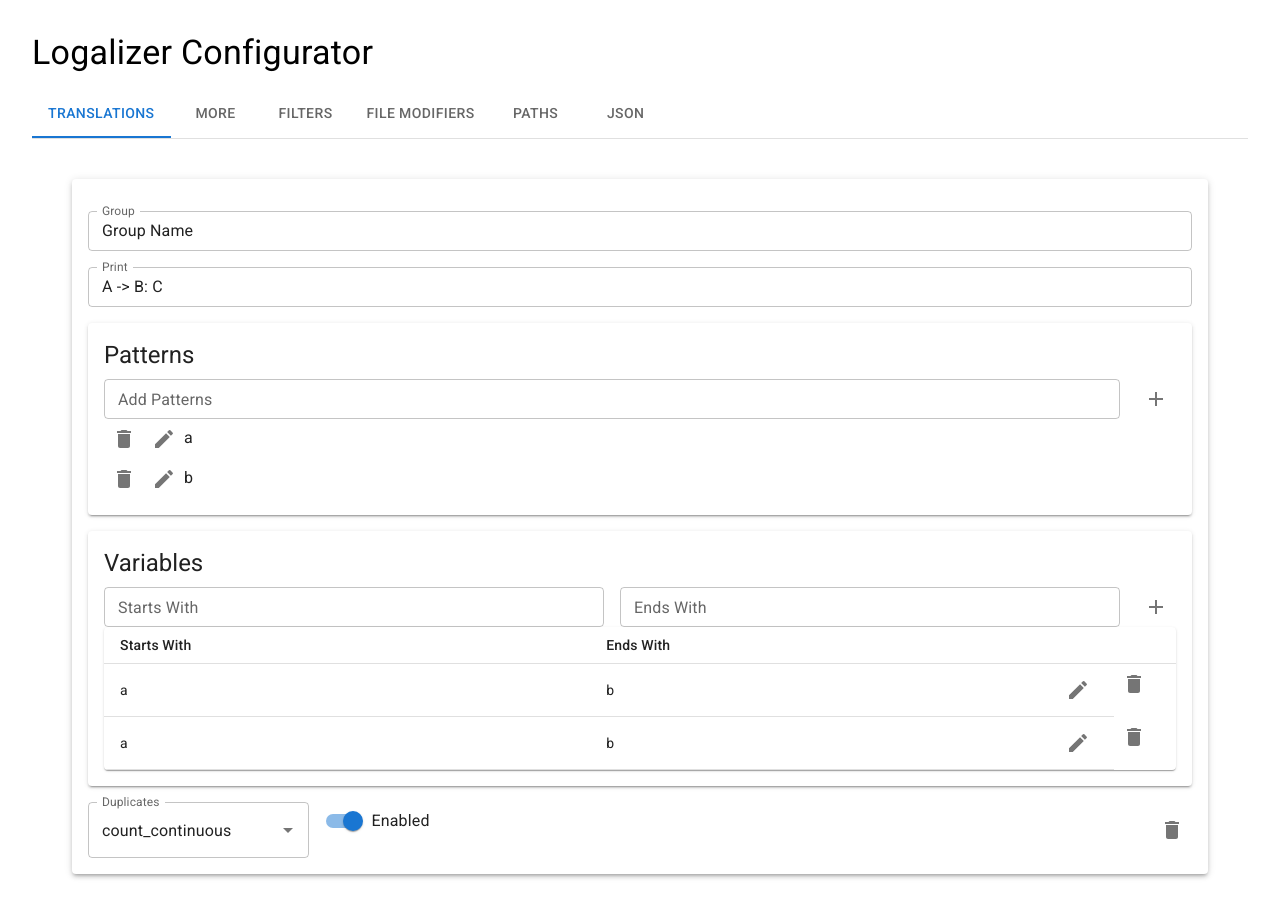
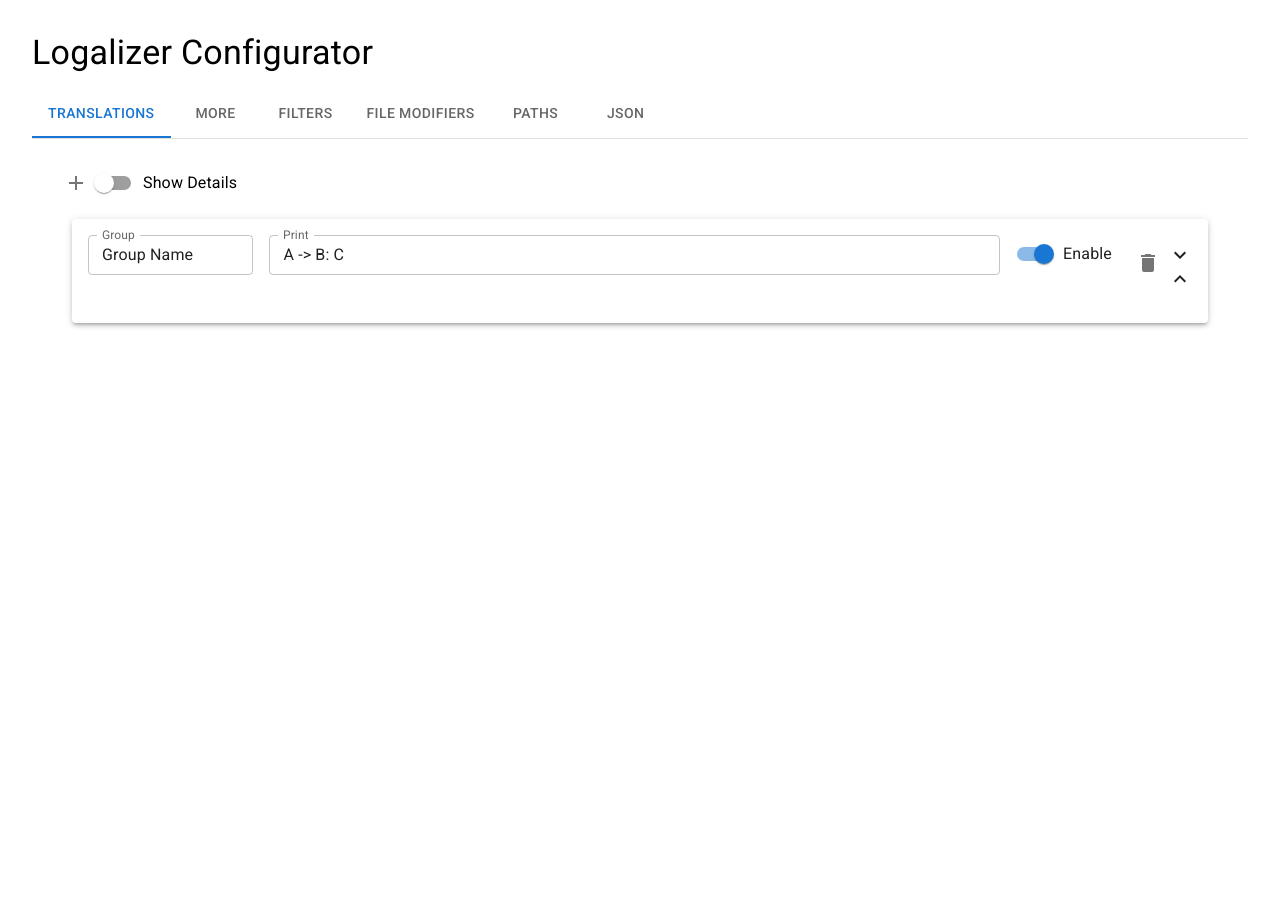
Before and after one commit to Logalizer/LogalizerConfigurator, a React (Create React App) app: page / in a window 1280 px wide. Shown: the top 918 px of the page. After the commit the page ends 800 px from the top, so only its background shows below. Built offline with nearby package versions, Linux system fonts and the light colour scheme; the HTML template or start-up script is replaced by a standard one.

Commit message:
Add show hide with global and local states

```diff
--- a/src/TranslationsPane.js
+++ b/src/TranslationsPane.js
@@ -14,7 +14,12 @@ import { Edit } from "@mui/icons-material";
 import IconButton from "@mui/material/IconButton";
 import DeleteIcon from "@mui/icons-material/Delete";
 import Grid from "@mui/material/Unstable_Grid2";
+import ExpandMoreIcon from "@mui/icons-material/ExpandMore";
+import ExpandLessIcon from "@mui/icons-material/ExpandLess";
+import AddIcon from "@mui/icons-material/Add";
+import Box from "@mui/material/Box";
 
+import Collapse from "@mui/material/Collapse";
 function Group({ Index, Text }) {
   const dispatch = useConfigDispatch();
   return (
@@ -138,7 +143,7 @@ function Variables({ TrIndex, Data }) {
 function Enabled({ Index, Value }) {
   const dispatch = useConfigDispatch();
   return (
-    <FormControl fullWidth sx={{ m: 1 }} variant="standard">
+    <FormControl fullWidth variant="standard">
       <FormControlLabel
         control={
           <Switch
@@ -153,7 +158,7 @@ function Enabled({ Index, Value }) {
             }}
           />
         }
-        label="Enabled"
+        label="Enable"
       />
     </FormControl>
   );
@@ -210,39 +215,120 @@ function DeleteBtn() {
 // Feature: Different views for seeing translations
 // Feature: Lazy load translations only if the UI is slow
 
-export default function TranslationsPane() {
-  const config = useConfig();
+function Translation({ Index, Translation, Details }) {
+  // 0 - undefined
+  // 1 - hide
+  // 2 = show
+  const [localChecked, setLocalChecked] = useState(0);
+  const i = Index;
+  const tr = Translation;
+  const showProp = { display: { xl: "none", xs: "block" } };
+  const hideProp = { display: { xs: "none", md: "block" } };
+  let show;
+  if (Details == true) {
+    if (localChecked == 0) {
+      show = true;
+    } else if (localChecked == 1) {
+      show = false;
+    } else if (localChecked == 2) {
+      show = true;
+    }
+  } else {
+    if (localChecked == 0) {
+      show = false;
+    } else if (localChecked == 1) {
+      show = false;
+    } else if (localChecked == 2) {
+      show = true;
+    }
+  }
+  return (
+    <Paper elevation={3} sx={{ margin: 2, p: 2 }}>
+      <Grid container spacing={2}>
+        <Grid xs>
+          <Group Index={i} Text={tr.group} />
+        </Grid>
+        <Grid xs={8}>
+          <Print Index={i} Text={tr.print} />
+          <Typography variant="h5" component="h5"></Typography>
+        </Grid>
+        <Grid xs="auto">
+          <Stack direction="row">
+            <Enabled Index={i} Value={tr.enabled ?? true} />
+            <DeleteBtn />
+            <Box
+              paddingTop={1}
+              onClick={(e) => {
+                setLocalChecked((prev) => {
+                  if (prev == 0 || prev == 1) return 2;
+                  return 1;
+                });
+              }}
+            >
+              <ExpandMoreIcon sx={show ? showProp : hideProp} />
+              <ExpandLessIcon sx={show ? hideProp : showProp} />
+            </Box>
+          </Stack>
+        </Grid>
 
-  const translations = config.translations.map((tr, i) => {
-    return (
-      <>
-        <Paper elevation={3} sx={{ margin: 2, p: 2 }}>
-          <Stack direction="column" spacing={2}>
-            <Typography variant="h5" component="h5"></Typography>
-            <Group Index={i} Text={tr.group} />
-            <Print Index={i} Text={tr.print} />
-            <Paper elevation={2} sx={{ margin: 2, p: 2 }}>
+        <Grid xs={12}>
+          <Collapse orientation="vertical" in={show}>
+            <Grid xs={12}>
+              <Paper elevation={0} sx={{}}>
+                {" "}
                 <Typography variant="h5" component="h5" sx={{ mb: 1 }}>
                   Patterns
                 </Typography>
                 <Patterns TrIndex={i} Data={tr.patterns} />
               </Paper>
-            <Paper elevation={2} sx={{ margin: 2, p: 2 }}>
+            </Grid>
+
+            <Grid xs={12}>
+              <Paper elevation={0}>
                 <Typography variant="h5" component="h5" sx={{ mb: 1 }}>
                   Variables
                 </Typography>
                 <Variables TrIndex={i} Data={tr.variables} />
               </Paper>
-            <Stack direction="row" spacing={2}>
+            </Grid>
+
+            <Grid xs={12}>
               <Duplicates Index={i} Value={tr.duplicates ?? "allowed"} />
-              <Enabled Index={i} Value={tr.enabled ?? true} />
-              <DeleteBtn />
-            </Stack>
-          </Stack>
+            </Grid>
+          </Collapse>
+        </Grid>
+      </Grid>
     </Paper>
+  );
+}
+
+export default function TranslationsPane() {
+  const config = useConfig();
+  const [checked, setChecked] = useState(false);
+
+  const handleChange = () => {
+    setChecked((prev) => !prev);
+  };
+  const translations = config.translations.map((tr, i) => {
+    return <Translation Index={i} Translation={tr} Details={checked} />;
+  });
+
+  return (
+    <>
+      <IconButton aria-label="add">
+        <AddIcon
+          onClick={() => {
+            if (text.length === 0) return;
+            dispatch(AddAction(text));
+            setText("");
+          }}
+        />
+      </IconButton>
+      <FormControlLabel
+        control={<Switch checked={checked} onChange={handleChange} />}
+        label="Show Details"
+      />
+      {translations}
     </>
   );
-  });
-
-  return <>{translations}</>;
 }
```
Lines whose indentation alone changed are shown as unchanged.
